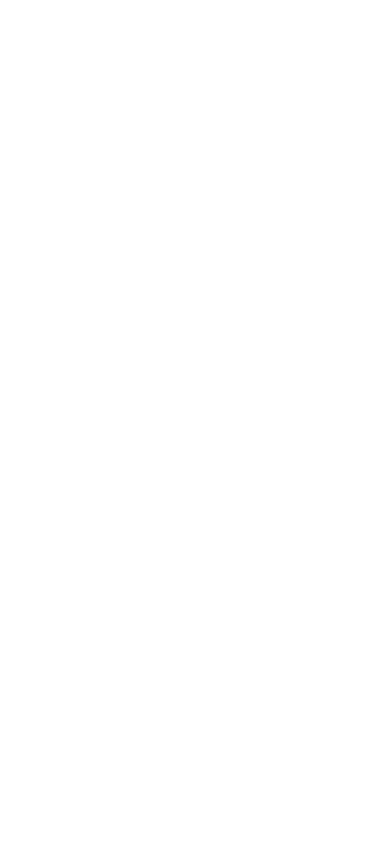
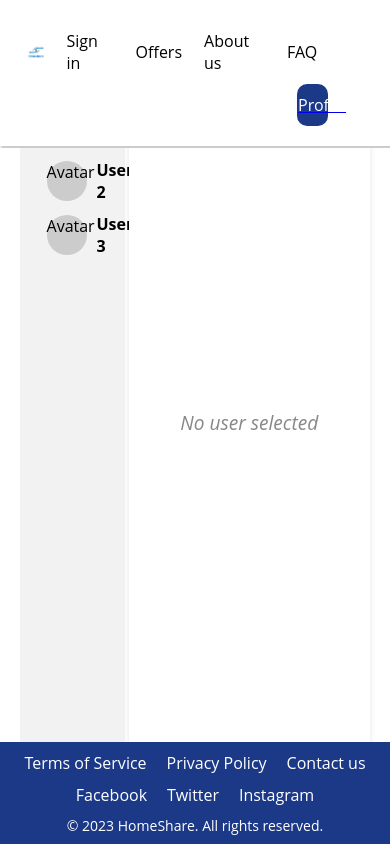
Before and after one commit to Pierro236/home-share, a React (Create React App) app: page /messaging in a window 390 px wide. Before the commit this address had no page. Built offline with nearby package versions, Linux system fonts and the light colour scheme.

Commit message:
add responsive and messaging page

```diff
--- a/src/App.js
+++ b/src/App.js
@@ -6,6 +6,8 @@ import Login from "./pages/Login/Login";
 import Signup from "./pages/Signup/Signup";
 import Account from "./pages/Account/Account";
 import Administrator from "./pages/Administrator/Administrator";
+import Messaging from "./pages/Messaging/Messaging";
+
 
 
 function App() {
@@ -18,6 +20,7 @@ function App() {
         <Route path="/signup" element={<Signup />} />
         <Route path="/account" element={<Account />} />
         <Route path="/admin" element={<Administrator />} />
+        <Route path="/messaging" element={<Messaging/>}/>
       </Routes>
     </div>
   );
--- a/src/components/Footer/Footer.module.css
+++ b/src/components/Footer/Footer.module.css
@@ -1,6 +1,6 @@
 .footerContainer {
     background-color: #1c3988;
-    padding: 10px;
+    padding: 0.625em;
     padding-bottom: 0%;
     text-align: center;
     position: fixed;
@@ -11,17 +11,17 @@
   .footerLinks,
   .footerSocial,
   .footerInfo {
-    margin-bottom: 10px;
+    margin-bottom: 0.625em;
   }
 
   .footerLinks a,
   .footerSocial a {
-    margin: 0 10px;
+    margin: 0 0.625em;
     color: white;
     text-decoration: none;
   }
 
   .footerInfo {
-    font-size: 14px;
+    font-size: 0.875em;
     color: white;
   }
--- a/src/components/Navbar/Navbar.module.css
+++ b/src/components/Navbar/Navbar.module.css
@@ -5,7 +5,7 @@
   height: 12%;
   flex-direction: row;
   top: 0;
-  box-shadow: 1px 1px 1px 1px #ccc;
+  box-shadow: 0.063em 0.063em 0.063em 0.063em #ccc;
   position: fixed;
   background-color: white;
   z-index: 1000;
@@ -13,7 +13,7 @@
 }
 
 .navbarContainer a {
-  width: 80px;
+  width: 5em;
   align-items: center;
   display: block;
   justify-content: center;
@@ -38,8 +38,27 @@ li {
   display: flex;
   align-items: center;
   justify-content: center;
-  border-radius: 10px;
+  border-radius: 0.625em;
   color: whitesmoke;
   margin-right: 12% !important;
   text-decoration: none;
 }
+
+@media only screen and (max-width: 768px) {
+  .navbarContainer {
+    flex-wrap: wrap;
+    height: auto;
+    padding: 1.25em;
+    justify-content: flex-start;
+  }
+
+  .navbarContainer a {
+    width: auto;
+    margin: 0.625em;
+  }
+
+  .navbarContainer .userProfile {
+    margin-right: 0;
+    margin-left: auto;
+  }
+}
--- a/src/pages/Account/Account.module.css
+++ b/src/pages/Account/Account.module.css
@@ -17,15 +17,15 @@
 }
 
 .accountContainer label {
-  margin-bottom: 10px;
+  margin-bottom: 0.625em;
 }
 
 .accountContainer input[type='text'],
 .accountContainer input[type='email'] {
-  padding: 5px;
-  border: 1px solid #ccc;
-  border-radius: 3px;
-  margin-bottom: 10px;
+  padding: 0.313em;
+  border: 0.063em solid #ccc;
+  border-radius: 0.188em;
+  margin-bottom: 0.625em;
   width: 100%;
   background-color: white;
 }
@@ -33,12 +33,12 @@
 .accountContainer .editButton {
   background-color: #007bff;
   color: white;
-  padding: 10px;
+  padding: 0.625em;
   border: none;
-  border-radius: 5px;
+  border-radius: 0.313em;
   cursor: pointer;
-  width: 150px;
-  margin-top: 10px;
+  width: 9.375em;
+  margin-top: 0.625em;
 }
 
 .accountContainer .editButton:hover {
@@ -53,10 +53,10 @@
 }
 
 .textContainer{
-  padding: 10px;
-  border: 1px solid #ccc;
-  border-radius: 5px;
-  box-shadow: 0 2px 4px rgba(0, 0, 0, 0.1);
+  padding: 0.625em;
+  border: 0.063em solid #ccc;
+  border-radius: 0.313em;
+  box-shadow: 0 0.125em 0.25em rgba(0, 0, 0, 0.1);
   background-color: white;
   width: 30%;
   text-align: center;
@@ -69,3 +69,18 @@
 .textContainer h2{
   font-family: -apple-system, BlinkMacSystemFont, "Segoe UI", "Roboto", "Oxygen", "Ubuntu", "Cantarell", "Fira Sans", "Droid Sans", "Helvetica Neue", sans-serif;
 }
+
+
+/* Responsive Styles for Mobile Devices */
+
+@media (max-width: 770px) {
+  .styleContainer {
+    height: auto;
+  }
+
+  .textContainer {
+    width: 90%;
+    max-width: 100%;
+    margin-top: 7em;
+  }
+}
--- /dev/null
+++ b/src/pages/Messaging/Messaging.js
@@ -0,0 +1,95 @@
+import React, { useState } from 'react';
+import Navbar from "../../components/Navbar/Navbar";
+import Footer from '../../components/Footer/Footer';
+import './Messaging.module.css';
+import styles from "./Messaging.module.css";
+
+const Messaging = () => {
+  const [selectedUser, setSelectedUser] = useState(null);
+
+  const handleUserSelect = (user) => {
+    setSelectedUser(user);
+  };
+
+  const handleSendMessage = (message) => {
+    // Logique d'envoi du message
+  };
+
+  const ConversationList = ({ onSelectUser }) => {
+    const conversations = [
+      { id: 1, user: { id: 1, name: 'User 1' }, unreadCount: 0 },
+      { id: 2, user: { id: 2, name: 'User 2' }, unreadCount: 0 },
+      { id: 3, user: { id: 3, name: 'User 3' }, unreadCount: 0 },
+    ];
+
+    return (
+      <ul className={styles.conversationList}>
+        {conversations.map((conversation) => (
+          <li key={conversation.id} onClick={() => onSelectUser(conversation.user)}>
+            <div className={styles.conversationItem}>
+              <div className={styles.userAvatar}>Avatar</div>
+              <div className={styles.userInfo}>
+                <h4>{conversation.user.name}</h4>
+                {conversation.unreadCount > 0 && (
+                  <span className={styles.unreadCount}>{conversation.unreadCount}</span>
+                )}
+              </div>
+            </div>
+          </li>
+        ))}
+      </ul>
+    );
+  };
+
+  const MessageList = ({ user }) => {
+    const messages = [
+      { id: 1, sender: { id: 1, name: 'User 1' }, content: 'Bonjour !' },
+      { id: 2, sender: { id: 2, name: 'User 2' }, content: 'Salut ! Comment ça va ?' },
+      { id: 3, sender: { id: 1, name: 'User 1' }, content: "Ça va bien, merci !" },
+    ];
+
+    return (
+      <ul className={styles.messageList}>
+        {messages.map((message) => (
+          <li key={message.id} className={message.sender.id === user.id ? styles.sent : styles.received}>
+            <div className={styles.messageItem}>
+              <div className={styles.messageContent}>{message.content}</div>
+              <div className={styles.messageSender}>{message.sender.name}</div>
+            </div>
+          </li>
+        ))}
+      </ul>
+    );
+  };
+
+  return (
+    <div className={styles.app}>
+      <Navbar/>
+      <div className={styles.messagingContainer}>
+        <div className={styles.sidebar}>
+          <h2>Messaging</h2>
+          <ConversationList onSelectUser={handleUserSelect} />
+        </div>
+        <div className={styles.chat}>
+          {selectedUser ? (
+            <div>
+              <h2>{selectedUser.name}</h2>
+              <MessageList user={selectedUser} />
+              <div className={styles.messageInput}>
+                <input type="text" placeholder="Écrire un message..." />
+                <button onClick={handleSendMessage}>Send</button>
+              </div>
+            </div>
+          ) : (
+            <div className={styles.noUserSelected}>
+              <p>No user selected</p>
+            </div>
+          )}
+        </div>
+      </div>
+      <Footer />
+    </div>
+  );
+};
+
+export default Messaging;
--- /dev/null
+++ b/src/pages/Messaging/Messaging.module.css
@@ -0,0 +1,137 @@
+.app {
+    display: flex;
+    flex-direction: column;
+    min-height: 100vh;
+  }
+
+  .messagingContainer {
+    display: flex;
+    flex: 1;
+    padding: 1.25em;
+  }
+
+  .sidebar {
+    width: 30%;
+    background-color: #f2f2f2;
+    padding: 1.25em;
+    border-radius: 10px;
+    margin-top: 5%;
+    margin-bottom: 5%;
+  }
+
+  .chat {
+    width: 70%;
+    padding: 1.25em;
+    border-radius: 10px;
+    background-color: #fff;
+    box-shadow: 0 2px 6px rgba(0, 0, 0, 0.1);
+    margin: 5%;
+    margin-left: 1%;
+    margin-right: 0;
+  }
+
+  .chat h2 {
+    margin-bottom: 1.25em;
+  }
+
+  .conversationList {
+    list-style: none;
+    padding: 0;
+  }
+
+  .conversationItem {
+    display: flex;
+    align-items: center;
+    margin-bottom: 0.625em;
+    cursor: pointer;
+  }
+
+  .userAvatar {
+    width: 2.5em;
+    height: 2.5em;
+    background-color: #ccc;
+    margin-right: 0.625em;
+    border-radius: 50%;
+  }
+
+  .userInfo {
+    display: flex;
+    flex-direction: column;
+  }
+
+  .unreadCount {
+    background-color: red;
+    color: white;
+    font-size: 0.75em;
+    padding: 0.3125em 0.625em;
+    border-radius: 0.3125em;
+  }
+
+  .messageList {
+    list-style: none;
+    padding: 0;
+  }
+
+  .messageItem {
+    margin-bottom: 0.625em;
+  }
+
+  .sent {
+    text-align: right;
+  }
+
+  .received {
+    text-align: left;
+  }
+
+  .messageInput {
+    display: flex;
+    margin-top: 1.25em;
+  }
+
+  .messageInput input {
+    flex: 1;
+    padding: 0.625em;
+    border-radius: 20px;
+    border: 1px solid #ccc;
+  }
+
+  .messageInput button {
+    margin-left: 0.625em;
+    padding: 0.625em 1.25em;
+    border-radius: 20px;
+    background-color: #007bff;
+    color: #fff;
+    border: none;
+    cursor: pointer;
+  }
+
+  /* Additional styles for a professional look */
+  .App {
+    font-family: Arial, sans-serif;
+  }
+
+  .sidebar h2 {
+    font-size: 1.5em;
+    font-weight: bold;
+    color: #333;
+  }
+
+  .chat h2 {
+    font-size: 1.8em;
+    font-weight: bold;
+    color: #333;
+  }
+
+  .noUserSelected {
+    display: flex;
+    align-items: center;
+    justify-content: center;
+    height: 100%;
+    color: #888;
+  }
+
+  .noUserSelected p {
+    font-size: 1.2em;
+    font-style: italic;
+  }
--- a/src/pages/Signup/Signup.module.css
+++ b/src/pages/Signup/Signup.module.css
@@ -15,18 +15,18 @@
     justify-content: center;
     align-items: center;
     background-color: #fff;
-    padding: 40px;
-    border-radius: 8px;
-    box-shadow: 0px 2px 4px rgba(0, 0, 0, 0.2);
-    width: 500px;
+    padding: 2.5em;
+    border-radius: 0.5em;
+    box-shadow: 0em 0.125em 0.25em rgba(0, 0, 0, 0.2);
+    width: 31.25em;
     max-width: 90%;
-    padding-top: 15px;
-    padding-bottom: 20px;
+    padding-top: 0.938em;
+    padding-bottom: 0.50em;
   }
 
   .signupForm h1 {
     font-size: 2rem;
-    margin-bottom: 20px;
+    margin-bottom: 1.25em;
 
   }
 
@@ -41,11 +41,11 @@
   .signupForm input[type="text"],
   .signupForm input[type="email"],
   .signupForm input[type="password"] {
-    padding: 10px;
+    padding: 0.625em;
     font-size: 1.2rem;
     border: none;
-    border-bottom: 2px solid #ccc;
-    margin-bottom: 20px;
+    border-bottom: 0.125em solid #ccc;
+    margin-bottom: 1.25em;
     width: 100%;
     box-sizing: border-box;
   }
@@ -65,8 +65,8 @@
     background-color: #1c9aff;
     color: #fff;
     border: none;
-    padding: 10px 20px;
-    border-radius: 4px;
+    padding: 0.625em 1.25em;
+    border-radius: 0.25em;
     font-size: 1.2rem;
     cursor: pointer;
   }
```
Also changed, not shown: src/pages/Login/Login.module.css (+45 -16 lines).
